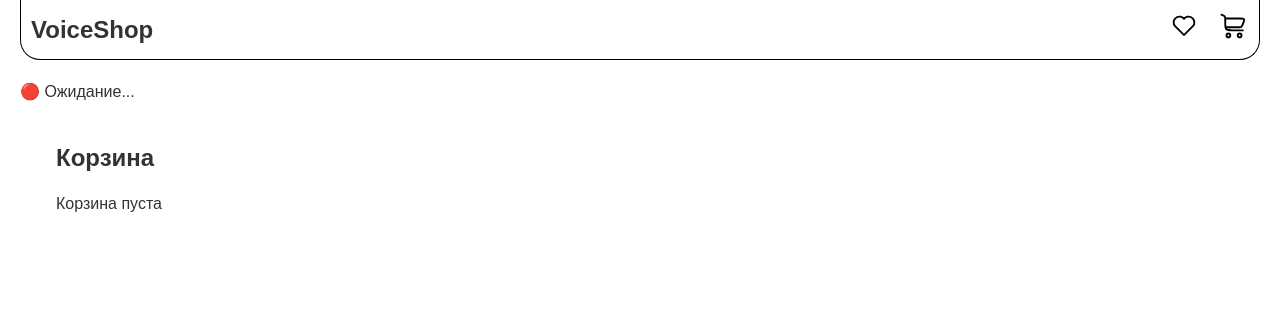
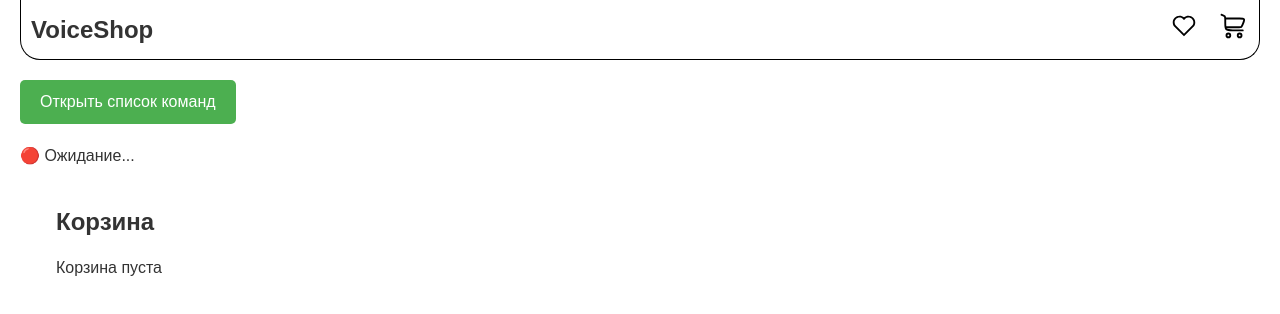
Before and after one commit to Lychil/VoiceShop, a React (Vite) app in the folder client/: page /cart in a window 1280 px wide. Shown: the top 314 px of the page. Built offline with nearby package versions, Linux system fonts and the light colour scheme.

Commit message:
voice-control. Added new commands and user guide

```diff
--- /dev/null
+++ b/client/src/common/components/CommandListButton.tsx
@@ -0,0 +1,73 @@
+import React, { useState } from 'react';
+import styled from 'styled-components';
+
+const CommandListButton: React.FC = () => {
+    const [showCommands, setShowCommands] = useState(false);
+
+    const toggleCommands = () => setShowCommands(prev => !prev);
+
+    return (
+        <div>
+            {/* Кнопка для отображения списка команд */}
+            <StyledButton onClick={toggleCommands}>
+                {showCommands ? 'Скрыть список команд' : 'Открыть список команд'}
+            </StyledButton>
+
+            {/* Список команд, который будет отображаться или скрываться */}
+            {showCommands && (
+                <CommandListContainer>
+                    <CommandList>
+                        <li><strong>Добавить в корзину товар (номер)</strong> - Добавить товар в корзину</li>
+                        <li><strong>Удалить из корзины товар (номер)</strong> - Удалить товар из корзины</li>
+                        <li><strong>Очистить корзину</strong> - Очистить корзину</li>
+                        <li><strong>Перейти на главную</strong> - Переход на главную страницу</li>
+                        <li><strong>Перейти в корзину</strong> - Переход в корзину</li>
+                        <li>Если обработчик голоса перешел в режим <strong>Ожидание</strong> - перезагрузите страницу</li>
+                        <li>Номер товара написан на карточке продукта</li>
+                    </CommandList>
+                </CommandListContainer>
+            )}
+        </div>
+    );
+};
+
+// Кнопка для открытия и закрытия списка команд
+const StyledButton = styled.button`
+  padding: 10px 20px;
+  background-color: #4CAF50;
+  color: white;
+  border: none;
+  border-radius: 5px;
+  cursor: pointer;
+  font-size: 16px;
+  &:hover {
+    background-color: #45a049;
+  }
+`;
+
+// Контейнер для списка команд
+const CommandListContainer = styled.div`
+  margin-top: 20px;
+  background-color: #f4f4f4;
+  padding: 20px;
+  border-radius: 10px;
+  box-shadow: 0 4px 6px rgba(0, 0, 0, 0.1);
+`;
+
+// Стили для списка команд
+const CommandList = styled.ul`
+  list-style-type: none;
+  padding: 0;
+
+  li {
+    padding: 10px;
+    font-size: 16px;
+    color: #333;
+
+    strong {
+      color: #4CAF50;
+    }
+  }
+`;
+
+export default CommandListButton;
--- a/client/src/common/components/ProductSection.tsx
+++ b/client/src/common/components/ProductSection.tsx
@@ -62,6 +62,7 @@ const ProductSection: React.FC = () => {
                         <ProductImage src={product.image} alt={product.name} />
                         <ProductName>{product.name}</ProductName>
                         <ProductPrice>{product.price}</ProductPrice>
+                        <span>{product.id}</span>
                     </ProductCard>
                 ))}
             </ProductGrid>
--- a/client/src/common/components/shared/Layout.tsx
+++ b/client/src/common/components/shared/Layout.tsx
@@ -5,6 +5,7 @@ import { Container } from "../../styles/styles";
 import VoiceListener from "./VoiceListener";
 import { createContext, useEffect, useState } from "react";
 import { Product } from "../../../types/interfaces";
+import CommandListButton from "../CommandListButton";
 
 const Wrapper = styled('div')`
 margin: 0 20px;
@@ -34,6 +35,7 @@ export default function Layout() {
             <Container>
                 <Wrapper>
                     <Header />
+                    <CommandListButton />
                     <VoiceListener />
                     <main>
                         <Outlet />
--- a/client/src/common/components/shared/VoiceListener.tsx
+++ b/client/src/common/components/shared/VoiceListener.tsx
@@ -4,9 +4,11 @@ import { Product } from "../../../types/interfaces";
 import { products } from "../../../mocks/products";
 import { ShopContext } from "./Layout";
 import { toast } from "react-toastify";
+import { useNavigate } from "react-router-dom";
 
 const VoiceListener = () => {
     const [listening, setListening] = useState(false);
+    const navigate = useNavigate();
 
     const context = useContext(ShopContext);
 
@@ -96,6 +98,12 @@ const VoiceListener = () => {
             localStorage.removeItem('cart');
             setCart([]);
             toast.success('Корзина очищена')
+        } else if (text.toLowerCase().includes(VoiceCommands.TO_HOME)) {
+            navigate('/home');
+            toast.success('Вы перешли на главную страницу!');
+        } else if (text.toLowerCase().includes(VoiceCommands.TO_CART)) {
+            navigate('/cart');
+            toast.success('Вы перешли в корзину!');
         }
     };
 
--- a/client/src/mocks/products.ts
+++ b/client/src/mocks/products.ts
@@ -2,31 +2,31 @@ import { Product } from "../types/interfaces";
 
 export const products: Product[] = [
     {
-        id: 1,
+        id: 2,
         name: "iPhone 14 Pro",
         price: "$999",
         image: "https://cdn.rbt.ru/images/gen/item_image/image/9728/24/972770_r9351.jpg"
     },
     {
-        id: 2,
+        id: 3,
         name: "Sony WH-1000XM5",
         price: "$399",
         image: "https://krd.store123.ru/upload/iblock/cbc/s6zo9fg8mn1ivd92q1fsdg415fwf1qgm.jpeg"
     },
     {
-        id: 3,
+        id: 4,
         name: "MacBook Air M2",
         price: "$1,199",
         image: "https://www.notebookcheck.net/fileadmin/Notebooks/News/_nc3/MacBook_Air7035.jpeg"
     },
     {
-        id: 4,
+        id: 5,
         name: "Apple Watch Ultra",
         price: "$799",
         image: "https://avatars.mds.yandex.net/i?id=e1e995b3cb44fc503e224517e573784f_l-5674505-images-thumbs&n=13"
     },
     {
-        id: 5,
+        id: 6,
         name: "PlayStation 5",
         price: "$499",
         image: "https://cdn1.ozone.ru/s3/multimedia-0/c1000/6359965512.jpg"
--- a/client/src/types/enums.ts
+++ b/client/src/types/enums.ts
@@ -2,4 +2,7 @@ export enum VoiceCommands {
     ADD = "добавить в корзину товар",
     REMOVE = "удалить из корзины товар",
     CLEAR = "очистить корзину",
+
+    TO_HOME = "перейти на главную",
+    TO_CART = "перейти в корзину"
 }
```
